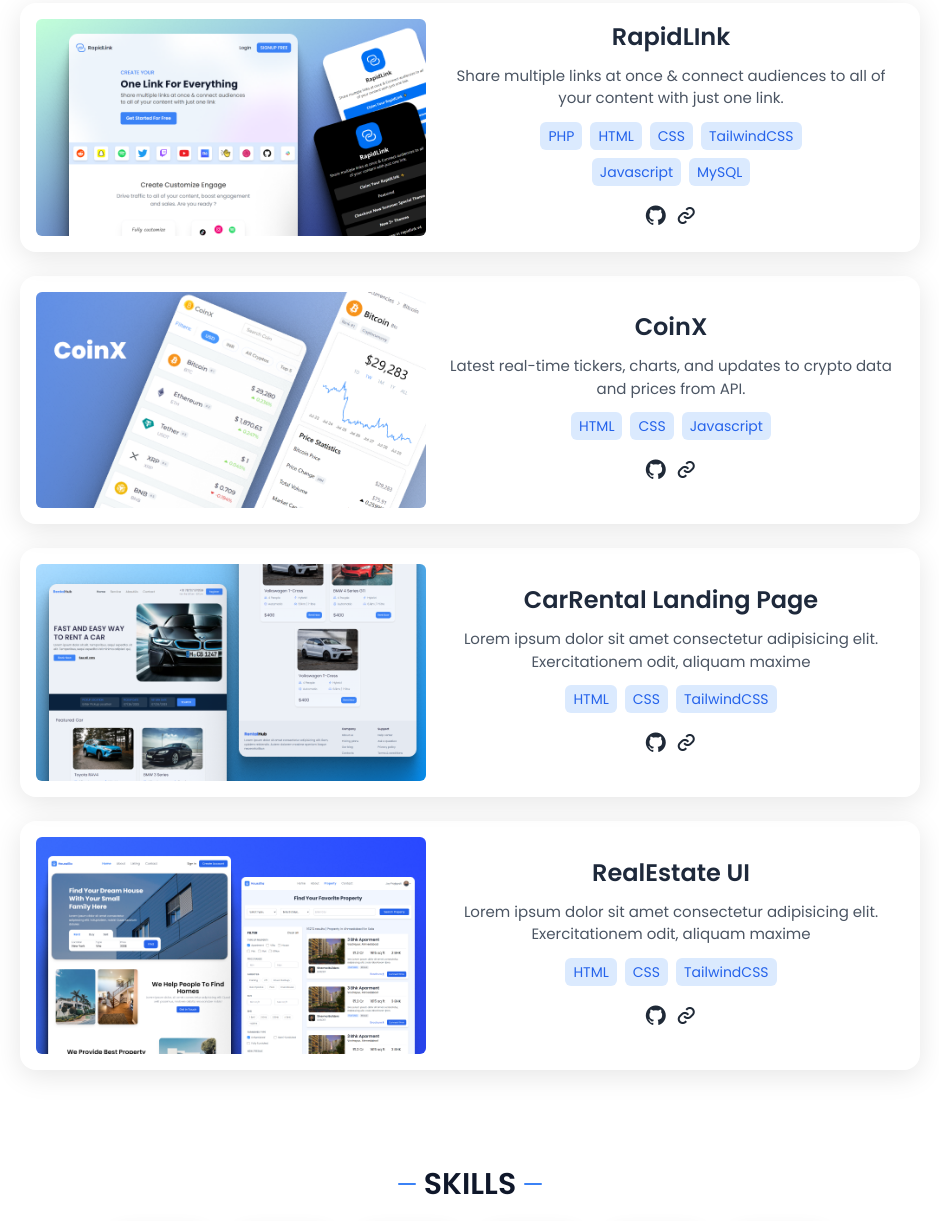
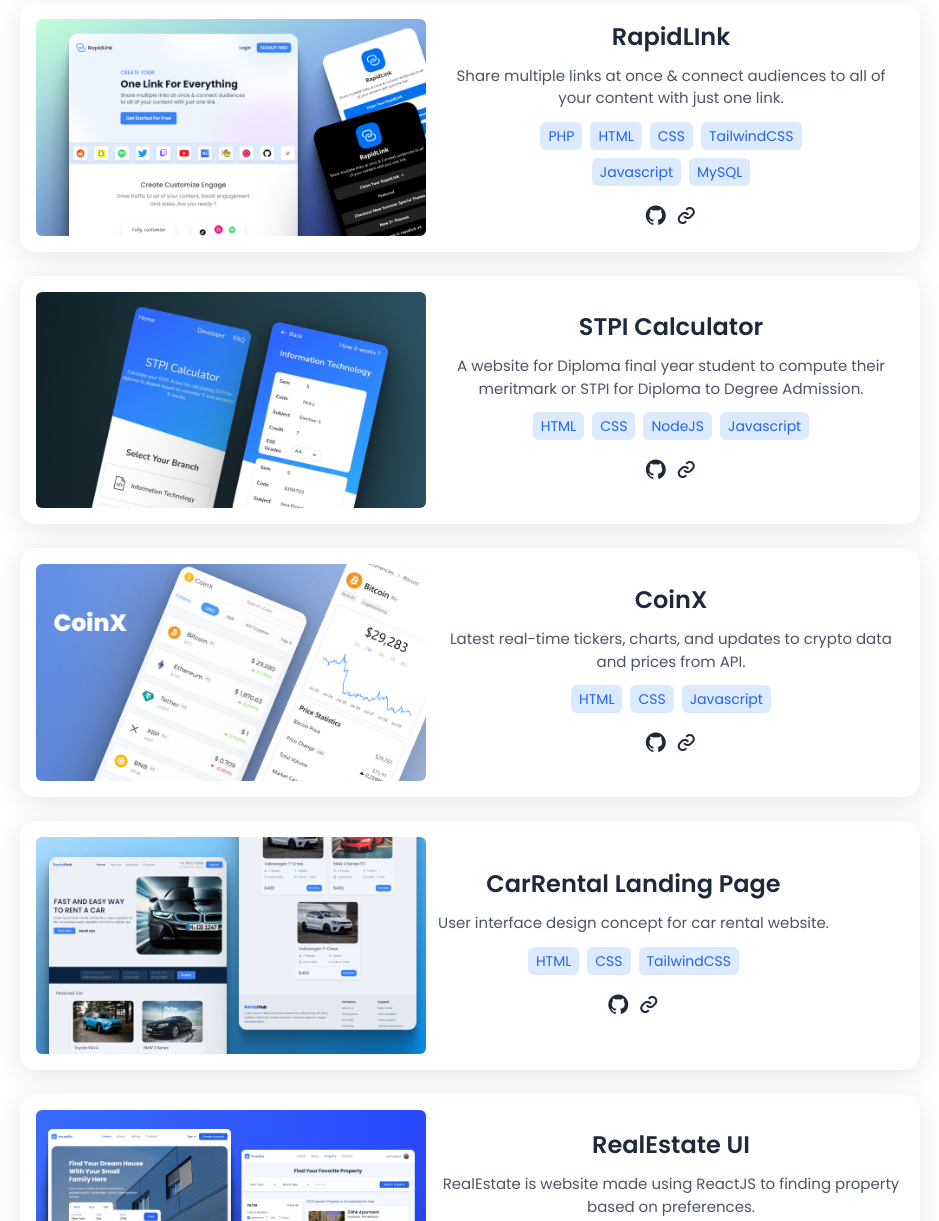
Before and after one commit to iam-jayy/iam-jayy.github.io, a plain HTML site: page index.html in a window 1280 px wide. Shown: the part 1327-2548 px from the top of the page, without its empty margins (170-1109 px from the left). Drawn offline with nearby package versions, Linux system fonts and the light colour scheme.

Commit message:
Update index.html

```diff
--- a/index.html
+++ b/index.html
@@ -145,6 +145,31 @@
             </div>
         </div> -->
 
+        <div class="projcard web w-full max-w-[900px] flex flex-col sm:flex-row items-center gap-y-4 gap-x-3 rounded-2xl px-4 py-4" style="box-shadow: 0px 6px 28px 0px rgba(0,0,0,0.1);">
+            <img class="w-full max-w-[390px]  sm:w-1/2 rounded-md" src="images/STPI Calc.png" alt="">
+            <div class="text-center">
+                <h1 class="text-2xl text-slate-800 font-semibold mb-3">STPI Calculator</h1>
+                <p class="text-[15px] text-gray-600 mb-3">A website for Diploma final year student to compute their meritmark or STPI for Diploma to Degree Admission.</p>
+                <div class="w-full max-w-[300px] mx-auto text-sm flex flex-wrap justify-center items-center gap-2">
+                    <span class="bg-blue-100 text-blue-600 px-2 py-1 rounded-md">HTML</span>
+                    <span class="bg-blue-100 text-blue-600 px-2 py-1 rounded-md">CSS</span>
+                    <span class="bg-blue-100 text-blue-600 px-2 py-1 rounded-md">NodeJS</span>
+                    <span class="bg-blue-100 text-blue-600 px-2 py-1 rounded-md">Javascript</span>
+                </div>
+                <div class="mt-4 text-2xl text-gray-800">
+                    <a href="">
+                        <i class="bx bxl-github"></i>
+                    </a>
+                    <a href="">
+                        <i class="bx bx-link"></i>
+                    </a>
+                </div>
+            </div>
+        </div>
+
+
+
+
         <!-- CoinX -->
         <div class="projcard web w-full max-w-[900px] flex flex-col sm:flex-row items-center gap-y-4 gap-x-3 rounded-2xl px-4 py-4" style="box-shadow: 0px 6px 28px 0px rgba(0,0,0,0.1);">
             <img class="w-full max-w-[390px]  sm:w-1/2 rounded-md" src="images/CoinX.png" alt="">
@@ -172,7 +197,7 @@
             <img class="w-full max-w-[390px]  sm:w-1/2 rounded-md" src="images/CarRental UI.png" alt="">
             <div class="text-center">
                 <h1 class="text-2xl text-slate-800 font-semibold mb-3">CarRental Landing Page</h1>
-                <p class="text-[15px] text-gray-600 mb-3">Lorem ipsum dolor sit amet consectetur adipisicing elit. Exercitationem odit, aliquam maxime </p>
+                <p class="text-[15px] text-gray-600 mb-3">User interface design concept for car rental website.</p>
                 <div class="w-full max-w-[300px] mx-auto text-sm flex flex-wrap justify-center items-center gap-2">
                     <span class="bg-blue-100 text-blue-600 px-2 py-1 rounded-md">HTML</span>
                     <span class="bg-blue-100 text-blue-600 px-2 py-1 rounded-md">CSS</span>
@@ -194,11 +219,12 @@
             <img class="w-full max-w-[390px]  sm:w-1/2 rounded-md" src="images/RealEstate.png" alt="">
             <div class="text-center">
                 <h1 class="text-2xl text-slate-800 font-semibold mb-3">RealEstate UI</h1>
-                <p class="text-[15px] text-gray-600 mb-3">Lorem ipsum dolor sit amet consectetur adipisicing elit. Exercitationem odit, aliquam maxime </p>
+                <p class="text-[15px] text-gray-600 mb-3">RealEstate is website made using ReactJS to finding property based on preferences.</p>
                 <div class="w-full max-w-[300px] mx-auto text-sm flex flex-wrap justify-center items-center gap-2">
                     <span class="bg-blue-100 text-blue-600 px-2 py-1 rounded-md">HTML</span>
                     <span class="bg-blue-100 text-blue-600 px-2 py-1 rounded-md">CSS</span>
                     <span class="bg-blue-100 text-blue-600 px-2 py-1 rounded-md">TailwindCSS</span>
+                    <span class="bg-blue-100 text-blue-600 px-2 py-1 rounded-md">ReactJS</span>
                 </div>
                 <div class="mt-4 text-2xl text-gray-800">
                     <a href="">
```
